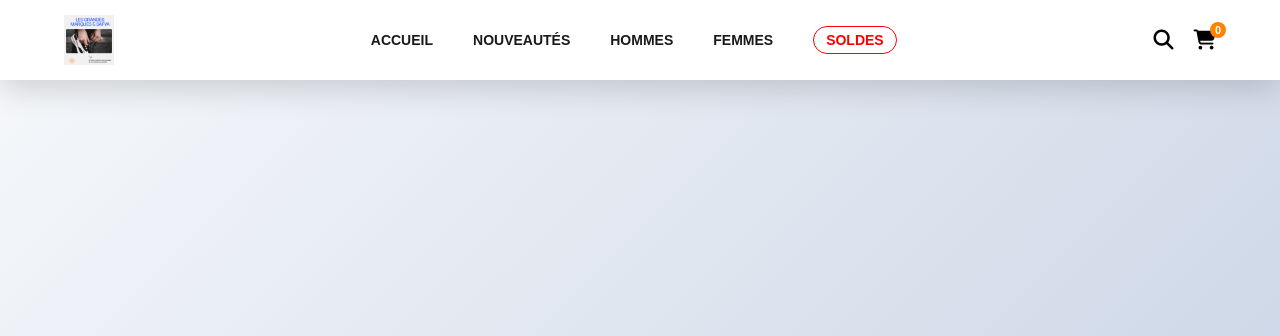
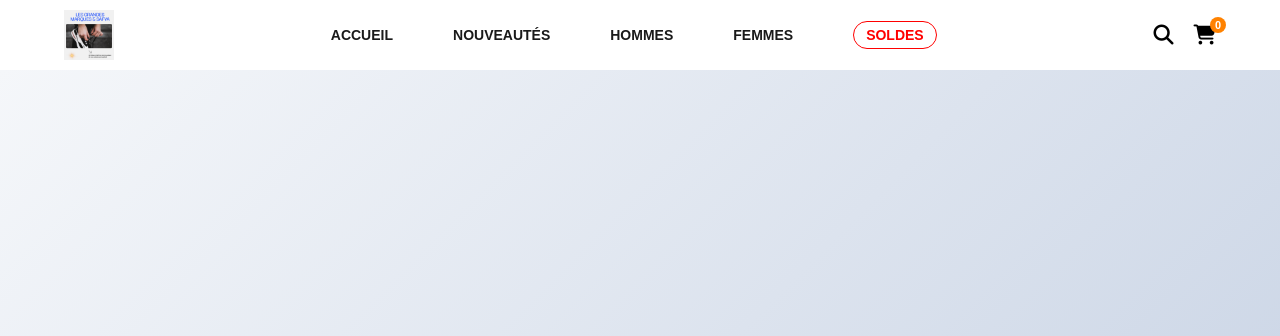
Before and after one commit to Manounda91/safya-boutique, a plain HTML site: page index.html in a window 1280 px wide. Shown: the top 336 px of the page. Drawn offline with Linux system fonts and the light colour scheme.

Commit message:
Add files via upload

```diff
--- a/css/style.css
+++ b/css/style.css
@@ -12,15 +12,26 @@ body {
 
 /* 2. LE CADRE DE LA NAVBAR */
 .navbar {
+    display: flex; /* Aligne les éléments sur une ligne */
+    justify-content: space-between; /* Espace égal entre le logo, les liens et le panier */
+    align-items: center; /* Centre tout verticalement */
+    padding: 10px 5%; /* 5% de marge à gauche et à droite pour éviter que ce soit trop large */
+    background-color: #fff; /* Ou ta couleur actuelle */
+    width: 100%; /* S'adapte à la largeur de l'écran */
+    box-sizing: border-box; /* Empêche le padding de faire déborder la barre */
+}
+
+.nav-links ul {
     display: flex;
-    justify-content: space-between;
-    align-items: center;
-    padding: 15px 5%;
-    background-color: #ffffff;
-    box-shadow:0 10px 30px rgba(0, 0, 0, 0.15);
-    position: sticky;
-    top: 0;
-    z-index: 1000;
+    list-style: none;
+    gap: 20px; /* Espace entre chaque lien du menu */
+    margin: 0;
+    padding: 0;
+}
+
+.cart-icon {
+    position: relative; /* Pour que le chiffre 0 soit bien placé sur l'icône */
+    font-size: 1.2rem;
 }
 
 /* 3. LOGO ET ICONES */
@@ -303,3 +314,15 @@ body {
     min-width: 15px;
     text-align: center;
 }
+.nav-icons {
+    display: flex; /* Aligne la loupe et le panier sur la même ligne */
+    align-items: center;
+    gap: 20px; /* Espace entre la loupe et le panier */
+}
+
+.navbar {
+    display: flex;
+    justify-content: space-between; /* Pousse le logo à gauche, le menu au centre et les icônes à droite */
+    align-items: center;
+    padding: 10px 5%;
+}
--- a/index.html
+++ b/index.html
@@ -3,13 +3,12 @@
 <head>
     <meta charset="UTF-8">
     <meta name="viewport" content="width=device-width, initial-scale=1.0">
-    <title>Boutique-Basket-Moderne</title>
+    <title>Boutique Safya - L'Art de la Basket</title>
     <link rel="stylesheet" href="https://cdnjs.cloudflare.com/ajax/libs/font-awesome/6.4.0/css/all.min.css">
     <link rel="stylesheet" href="css/style.css">
 </head>
 
 <body>
-    <header>
     <header class="navbar">
         <div class="logo">
             <img src="assets/images/logo.png" alt="Safya">
@@ -26,58 +25,60 @@
         </nav>
 
         <div class="nav-icons">
-    <i class="fa-solid fa-magnifying-glass"></i> <div class="cart-wrapper">
-        <i class="fa-solid fa-cart-shopping"></i> <span id="cart-count">0</span>  </div>
-
+            <i class="fa-solid fa-magnifying-glass"></i>
+            <div class="cart-wrapper">
+                <i class="fa-solid fa-cart-shopping"></i>
+                <span id="cart-count">0</span>
+            </div>
             <div class="menu-toggle" id="mobile-menu">
                 <i class="fa-solid fa-bars"></i>
             </div>
         </div>
     </header>
+
+    <main>
         <section class="hero">
             <div class="hero-text">
                 <h1>Safya : L'ART DE LA BASKET</h1>
                 <p>Découvrez la nouvelle collection 2026. Performance, style et confort réunis dans une seule paire.</p>
                 <a href="#" class="btn-shop">ACHETER MAINTENANT</a>
             </div>
-
             <div class="hero-image">
                 <img src="assets/images/perfect.jpg" alt="Basket Vedette">
             </div>
         </section>
+
         <section class="products">
             <h2 class="section-title">Nos Meilleurs Modèles</h2>
-
             <div class="product-grid">
                 <div class="product-card">
-            <img src="assets/images/basket01.jpg" alt="Basket 1">
+                    <img src="assets/images/basket01.jpg" alt="Blue Speed">
                     <h3>Blue Speed Edition</h3>
                     <p>120,00 €</p>
                     <button class="btn-add">Ajouter au panier</button>
                 </div>
-
                 <div class="product-card">
-            <img src="assets/images/ashis.jpg" alt="Basket 2">
+                    <img src="assets/images/ashis.jpg" alt="Orange Fire">
                     <h3>Orange Fire High</h3>
                     <p>145,00 €</p>
                     <button class="btn-add">Ajouter au panier</button>
                 </div>
-
                 <div class="product-card">
-            <img src="assets/images/ficky.jpg" alt="Basket 3">
+                    <img src="assets/images/ficky.jpg" alt="Dark Night">
                     <h3>Dark Night Pro</h3>
                     <p>110,00 €</p>
                     <button class="btn-add">Ajouter au panier</button>
                 </div>
             </div>
         </section>
+    </main>
+
     <footer class="main-footer">
         <div class="footer-container">
             <div class="footer-col">
                 <h4>Safya</h4>
                 <p>La référence de la basket urbaine depuis 2026. Qualité et style garantis.</p>
             </div>
-
             <div class="footer-col">
                 <h4>Navigation</h4>
                 <ul>
@@ -86,7 +87,6 @@
                     <li><a href="#">Contactez-nous</a></li>
                 </ul>
             </div>
-
             <div class="footer-col">
                 <h4>Suivez-nous</h4>
                 <div class="social-links">
@@ -100,7 +100,7 @@
             <p>&copy; 2026 SAFYA - Tous droits réservés</p>
         </div>
     </footer>
+
     <script src="js/script.js"></script>
-
 </body>
 </html>
```
Lines whose indentation alone changed are shown as unchanged.
